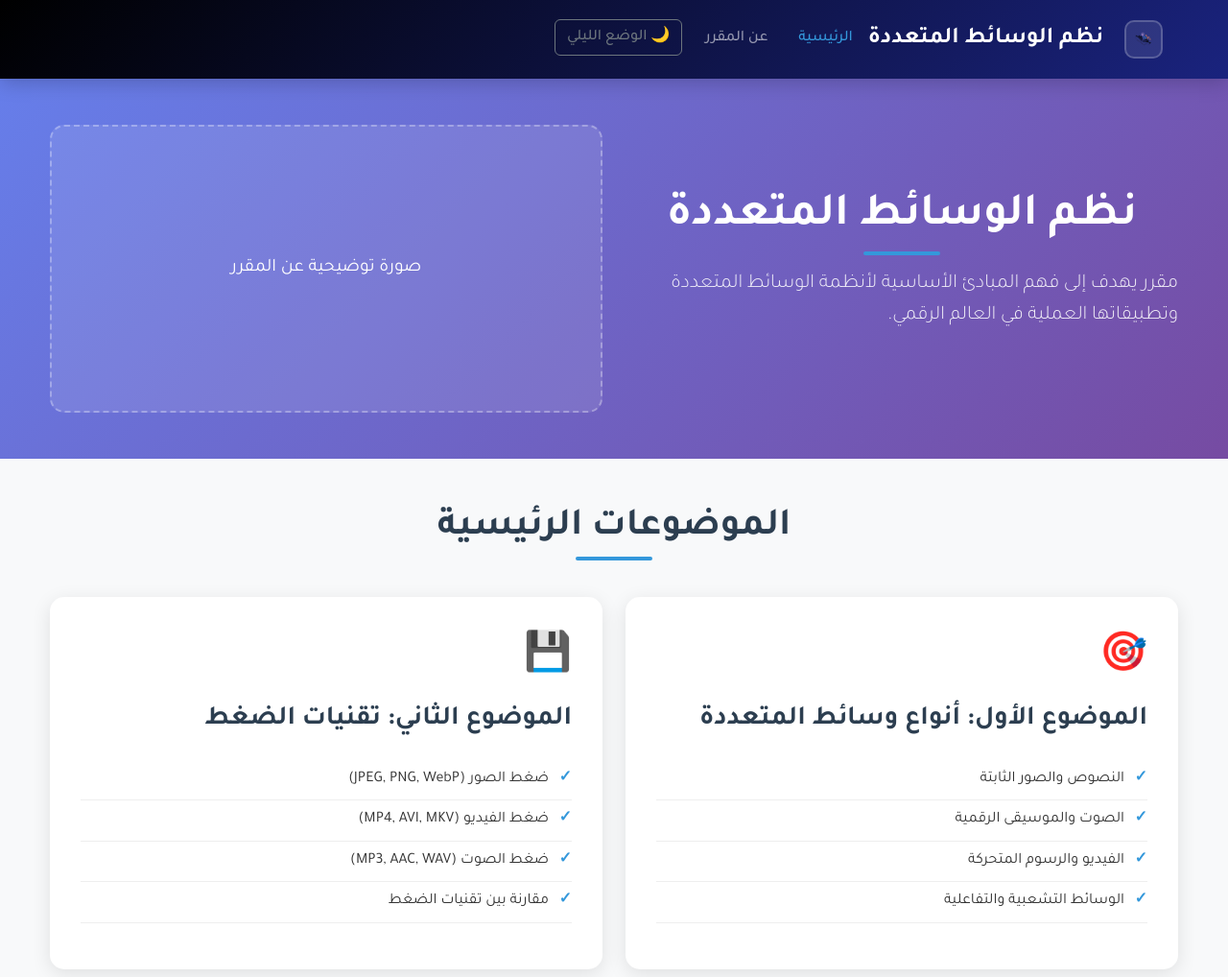
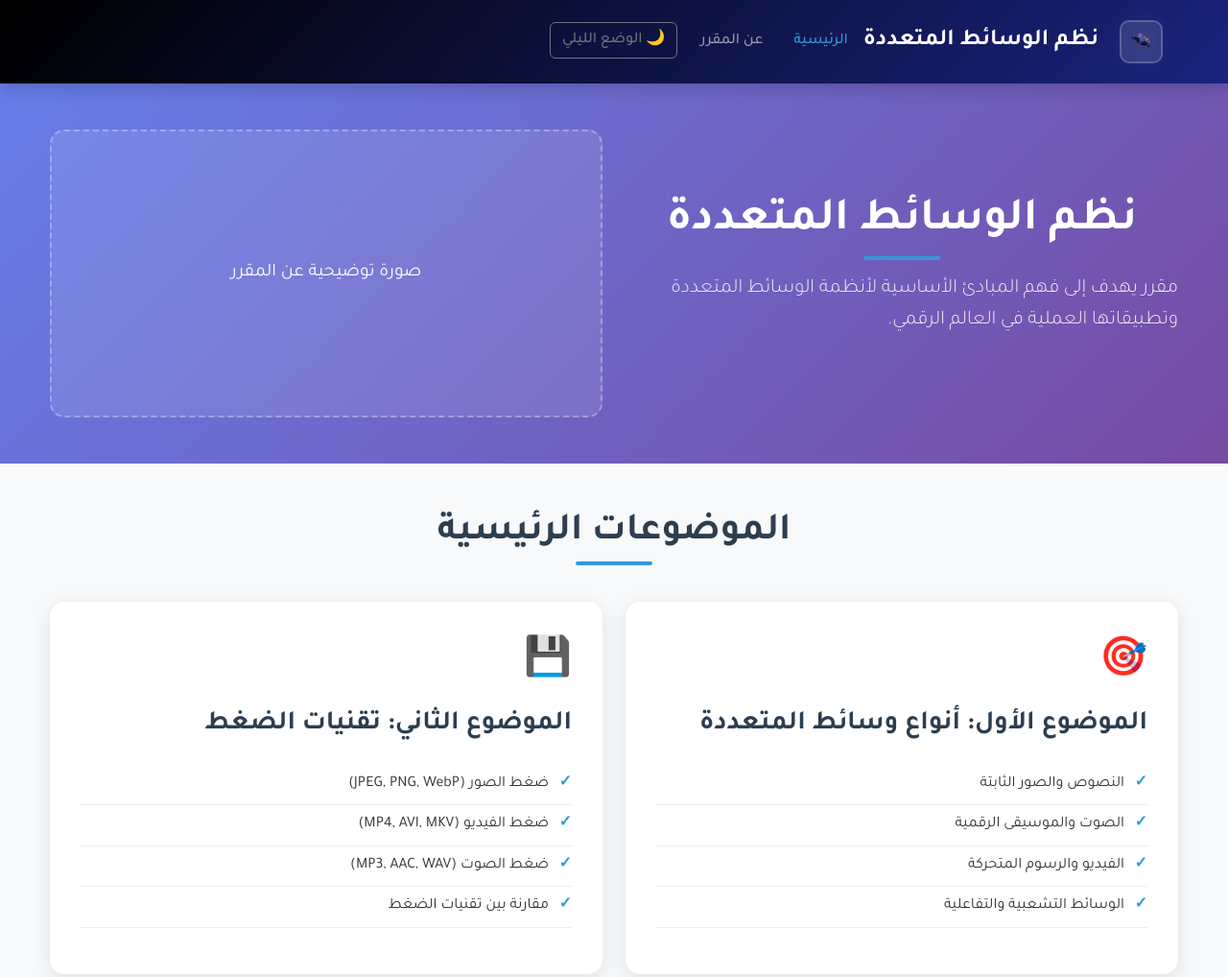
Before and after one commit to hamzash372-cmyk/multimedia1, a plain HTML site: page about.html in a window 1280 px wide. Shown: the top 1018 px of the page at 96% size. Drawn offline with nearby package versions, Linux system fonts and the light colour scheme.

Commit message:
Update about.html

```diff
--- a/about.html
+++ b/about.html
@@ -15,8 +15,8 @@
     <nav class="navbar navbar-expand-lg navbar-dark">
         <div class="container">
             <a class="navbar-brand" href="index.html">
-    <img src="images/image-removebg-preview.webp" alt="شعار الوسائط المتعددة" width="40" height="40">
-    نظم الوسائط المتعددة
+    <img src="images/image-removebg-preview.webp" alt="شعار الوسائط المتعددة" width="45" height="45" class="logo-glow">
+    <span>نظم الوسائط المتعددة</span>
 </a>
             <button class="navbar-toggler" type="button" data-bs-toggle="collapse" data-bs-target="#navbarNav">
                 <span class="navbar-toggler-icon"></span>
```
